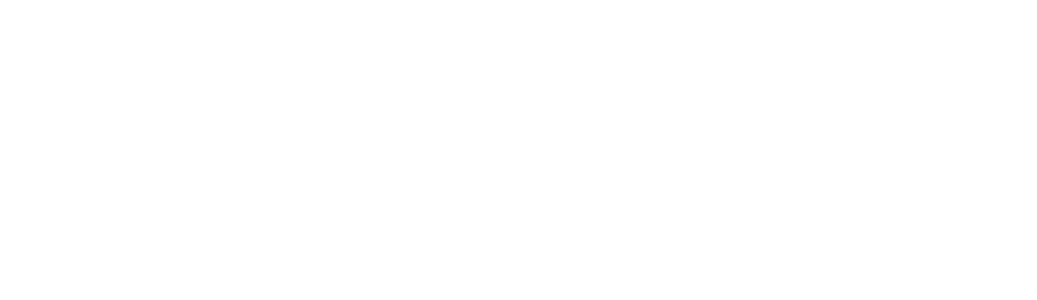
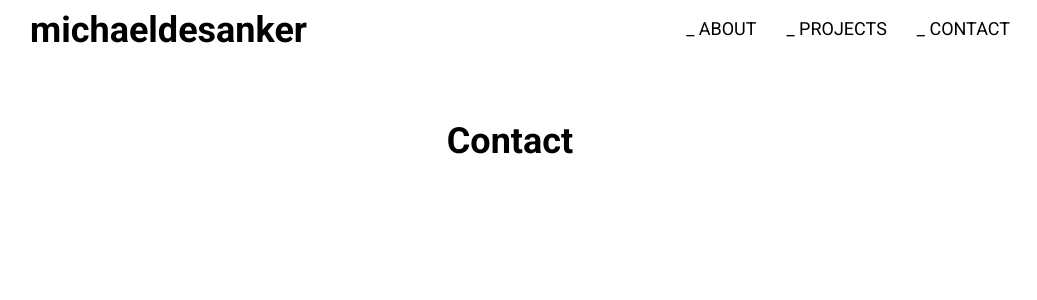
Before and after one commit to mdesanker/portfolio, a React (Create React App) app: page /contact in a window 1280 px wide. Before the commit this address had no page. Shown: the top 300 px of the page, without its empty margins (130-1167 px from the left). Built offline with nearby package versions, Linux system fonts and the light colour scheme.

Commit message:
Add contact view component

```diff
--- a/src/App.tsx
+++ b/src/App.tsx
@@ -3,7 +3,7 @@
 import { Routes, Route } from "react-router-dom";
 import Home from "./components/views/home/Home";
 import About from "./components/views/about/About";
-import Nav from "./components/elements/nav/Nav";
+import Contact from "./components/views/contact/Contact";
 
 function App() {
   return (
@@ -12,7 +12,7 @@
       <Routes>
         <Route path="/" element={<Home />} />
         <Route path="/about" element={<About />} />
-        <Route path="/nav" element={<Nav />} />
+        <Route path="/contact" element={<Contact />} />
       </Routes>
     </Fragment>
   );
--- a/src/components/elements/nav/HorizontalNav.tsx
+++ b/src/components/elements/nav/HorizontalNav.tsx
@@ -10,10 +10,10 @@
           <StyledLink to="/about">_ about</StyledLink>
         </NavItem>
         <NavItem>
-          <StyledLink to="#">_ projects</StyledLink>
+          <StyledLink to="/projects">_ projects</StyledLink>
         </NavItem>
         <NavItem>
-          <StyledLink to="#">_ contact</StyledLink>
+          <StyledLink to="/contact">_ contact</StyledLink>
         </NavItem>
       </NavList>
     </NavWrapper>
--- a/src/components/elements/nav/VerticalNav.tsx
+++ b/src/components/elements/nav/VerticalNav.tsx
@@ -13,10 +13,10 @@
             <StyledLink to="/about">_ about</StyledLink>
           </NavItem>
           <NavItem>
-            <StyledLink to="#">_ projects</StyledLink>
+            <StyledLink to="/projects">_ projects</StyledLink>
           </NavItem>
           <NavItem>
-            <StyledLink to="#">_ contact</StyledLink>
+            <StyledLink to="/contact">_ contact</StyledLink>
           </NavItem>
         </NavList>
       </Container>
--- /dev/null
+++ b/src/components/views/contact/Contact.tsx
@@ -0,0 +1,23 @@
+import styled from "styled-components";
+import { Fragment } from "react";
+import Nav from "../../elements/nav/Nav";
+
+const Contact = () => {
+  return (
+    <Fragment>
+      <Nav />
+      <Wrapper>
+        <h1>Contact</h1>
+      </Wrapper>
+    </Fragment>
+  );
+};
+
+const Wrapper = styled.main`
+  padding-top: 120px;
+  display: flex;
+  flex-direction: column;
+  align-items: center;
+`;
+
+export default Contact;
--- a/src/components/views/home/Home.tsx
+++ b/src/components/views/home/Home.tsx
@@ -14,11 +14,11 @@
         </Text>
         <Text>
           Here you can see some of my latest{" "}
-          <StyledLink to="#">projects.</StyledLink>
+          <StyledLink to="/projects">projects.</StyledLink>
         </Text>
         <Text>
           For questions or hellos, feel free to{" "}
-          <StyledLink to="#">contact me.</StyledLink>
+          <StyledLink to="/contact">contact me.</StyledLink>
         </Text>
         <HomeIcons />
       </Card>
```
